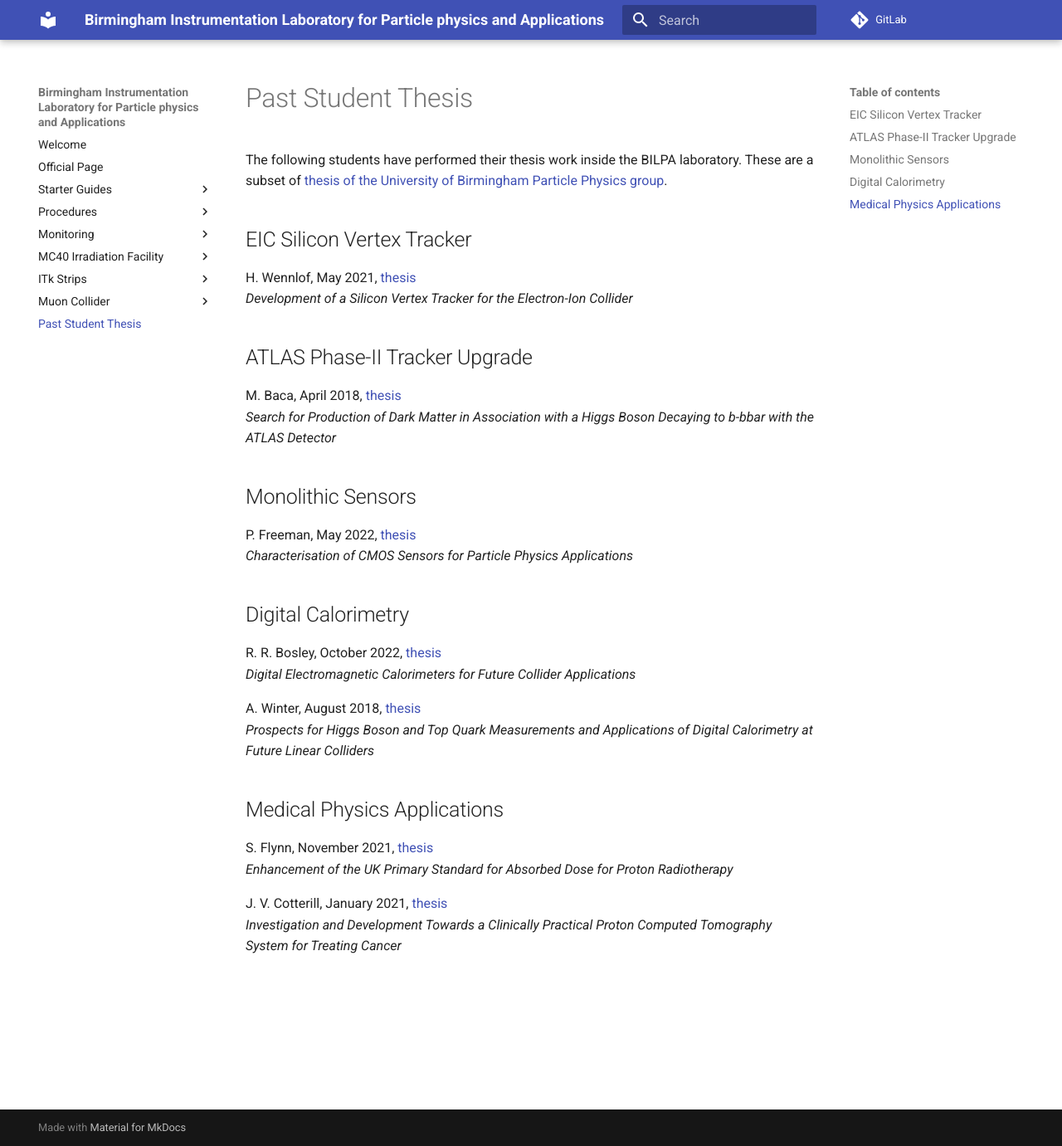
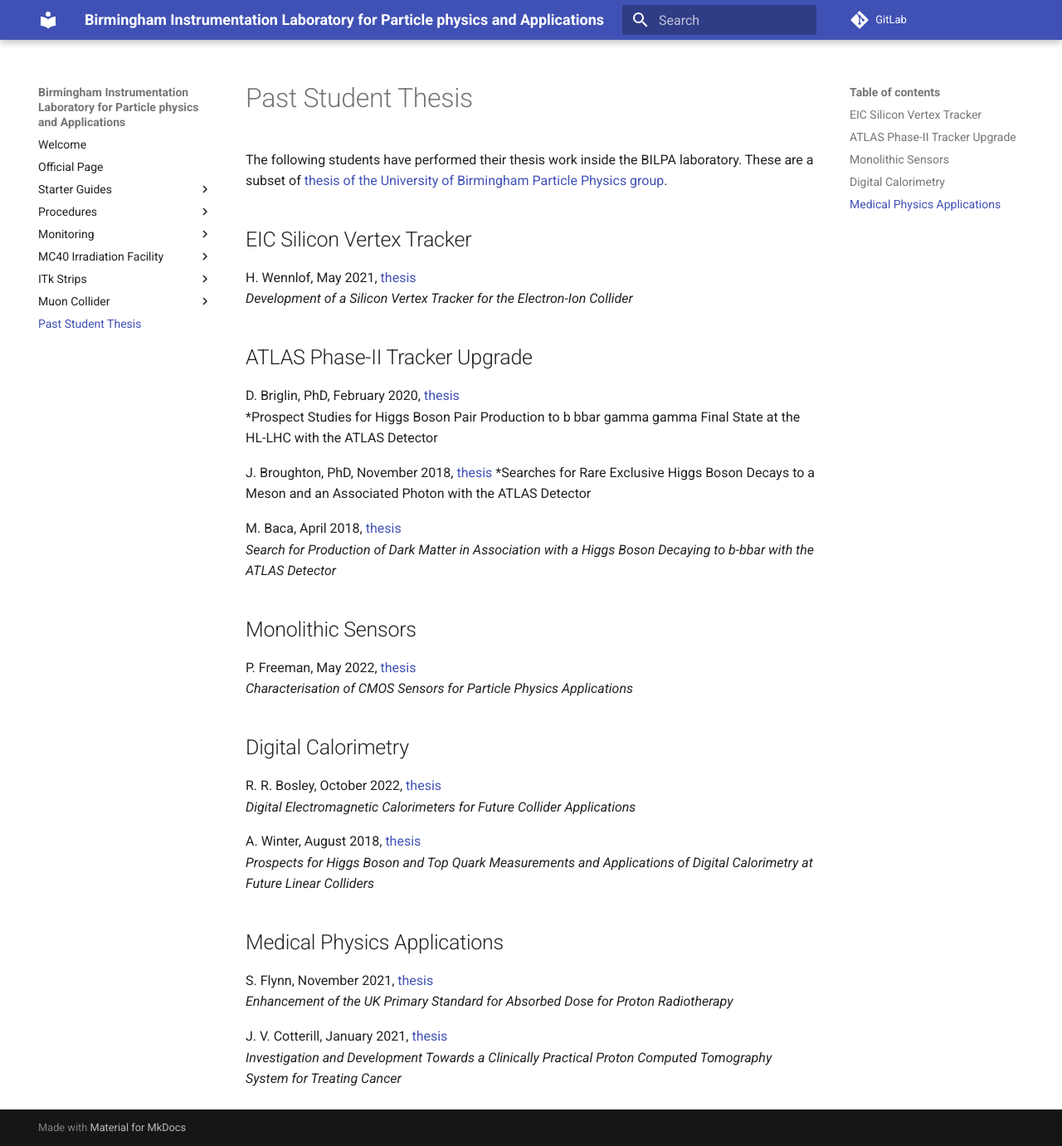
Before and after one commit to BILPAware/wiki, an MkDocs documentation site: the page built from docs/thesis.md, in a window 1280 px wide and 1381 px high. Shown: the whole window at 83% size. Built offline with MkDocs 1.6.1 and Material for MkDocs 9.7.7, drawn with Linux system fonts in a browser that asks for light colours.

Commit message:
added D. Briglin and J. Broughton

```diff
--- a/docs/thesis.md
+++ b/docs/thesis.md
@@ -8,6 +8,12 @@ H. Wennlof, May 2021, [thesis](http://www.ep.ph.bham.ac.uk/publications/thesis/h
 *Development of a Silicon Vertex Tracker for the Electron-Ion Collider*
 
 ## ATLAS Phase-II Tracker Upgrade
+D. Briglin, PhD, February 2020, [thesis](http://www.ep.ph.bham.ac.uk/publications/thesis/db_thesis.pdf)
+*Prospect Studies for Higgs Boson Pair Production to b bbar gamma gamma Final State at the HL-LHC with the ATLAS Detector
+
+J. Broughton, PhD, November 2018, [thesis](http://www.ep.ph.bham.ac.uk/publications/thesis/jxb_thesis.pdf)
+*Searches for Rare Exclusive Higgs Boson Decays to a Meson and an Associated Photon with the ATLAS Detector
+
 M. Baca, April 2018, [thesis](http://www.ep.ph.bham.ac.uk/publications/thesis/mjb_thesis.pdf)
 *Search for Production of Dark Matter in Association with a Higgs Boson Decaying to b-bbar with the ATLAS Detector*
 
```
